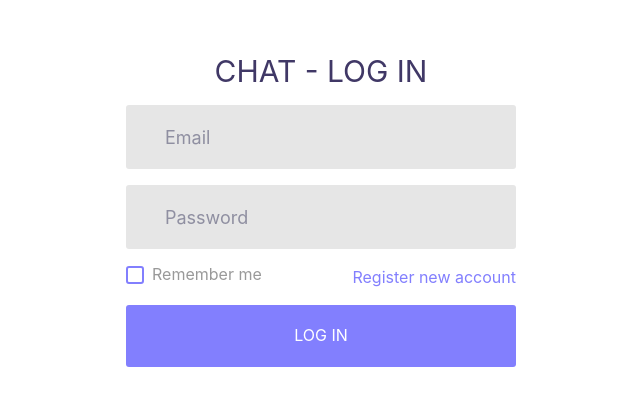
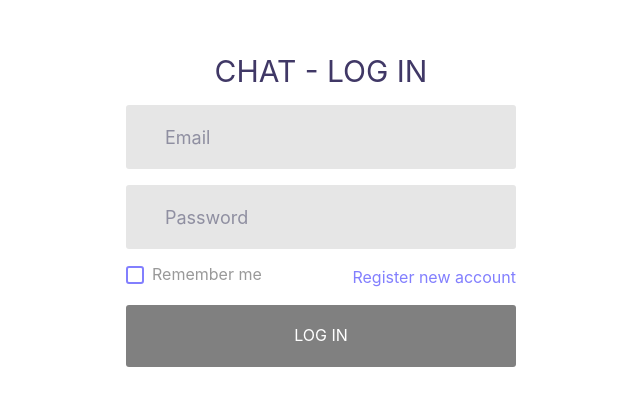
Before and after one commit to LuisGilGB/react-sockets-chat-app, a React (Create React App) app in the folder client/: page /auth/login in a window 1280 px wide. Shown: the part 190-596 px from the top of the page, without its empty margins (319-959 px from the left). Built offline with nearby package versions, Linux system fonts and the light colour scheme; no server answers.

Commit message:
Log in button disabled status

```diff
--- a/client/src/context/AuthContext.js
+++ b/client/src/context/AuthContext.js
@@ -44,10 +44,8 @@ export const AuthProvider = ({ children }) => {
       { email, password },
       "POST"
     );
-    console.log(resData);
     if (resData.success) {
       const { token, user } = resData;
-      console.log(user);
       localStorage.setItem("token", token);
       dispatch({
         type: ACTIONS.USER_LOG_IN,
--- a/client/src/views/LoginView.jsx
+++ b/client/src/views/LoginView.jsx
@@ -105,7 +105,12 @@ const LoginView = () => {
         </div>
 
         <div className="container-login100-form-btn m-t-17">
-          <button className="login100-form-btn">Log in</button>
+          <button
+            className="login100-form-btn"
+            disabled={!(form.email?.length && form.password?.length)}
+          >
+            Log in
+          </button>
         </div>
       </form>
     </>
```
Also changed, not shown: 1 other file (tests, documents, lock files or other folders).
